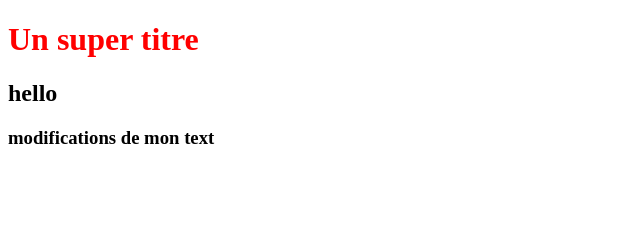
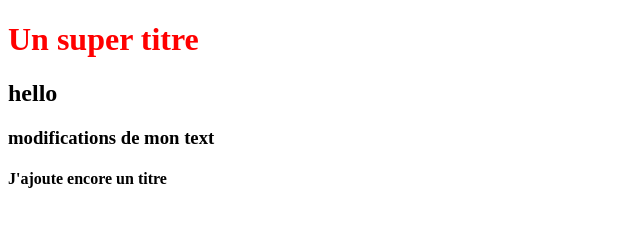
Before and after one commit to mariechamb/exercice, a plain HTML site: page index.html in a window 1280 px wide. Shown: the whole page, without its empty margins (0-640 px from the left). Drawn offline with Linux system fonts and the light colour scheme.

Commit message:
ajout d'un h4

```diff
--- a/index.html
+++ b/index.html
@@ -8,5 +8,6 @@
    <h1>Un super titre</h1>
    <h2>hello</h2>
    <h3>modifications de mon text</h3>
+   <h4>J'ajoute encore un titre</h4>
 </body>
 </html>
```
